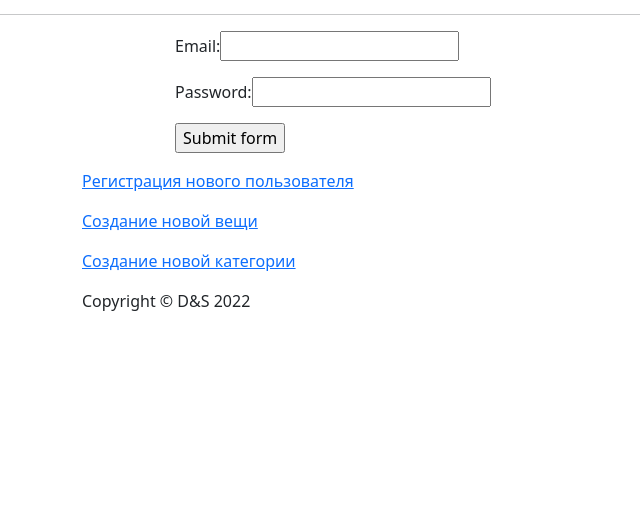
After one commit to DrSamoshin/Assistent, a Flask app: page /login in a window 1280 px wide. The commit adds this page. Shown: the part 50-563 px from the top of the page, without its empty margins (0-640 px from the left). Run offline with Flask 2, Linux system fonts and the light colour scheme.

Commit message:
26_04_2022 v2

```diff
--- a/forms.py
+++ b/forms.py
@@ -6,6 +6,11 @@ from wtforms.validators import DataRequired, URL, Email, NumberRange
 class CreateUserForm(FlaskForm):
     first_name = StringField('First name:', validators=[DataRequired(message='Error')])
     last_name = StringField('Last name:', validators=[DataRequired()])
+    email = StringField('Email:', validators=[Email()])
+    password = PasswordField('Password:', validators=[DataRequired()])
+    submit = SubmitField('Submit form')
+
+class LogInForm(FlaskForm):
     email = StringField('Email:', validators=[Email()])
     password = PasswordField('Password:', validators=[DataRequired()])
     submit = SubmitField('Submit form')
--- a/function.py
+++ b/function.py
@@ -1,26 +1,59 @@
-from flask import url_for, render_template, redirect
-from forms import CreateUserForm, CreateThingForm, CreateCategoryForm
+from flask import url_for, render_template, redirect, flash
+from forms import CreateUserForm, CreateThingForm, CreateCategoryForm, LogInForm
 from main import db
 from models import User, Thing, Category
+from werkzeug.security import generate_password_hash, check_password_hash
 
 def register_user():
     create_user_form = CreateUserForm()
     if create_user_form.validate_on_submit():
-        try:
-            new_user = User(
-                first_name=create_user_form.first_name.data,
-                last_name=create_user_form.last_name.data,
-                email=create_user_form.email.data.lower(),
-                password=create_user_form.password.data,
-            )
-            db.session.add(new_user)
-            db.session.commit()
-            print('Good')
-        except:
-            print('Error')
-        return redirect(url_for('home'))
+        if User.query.filter_by(email=create_user_form.email.data.lower()).first():
+            flash('this email used', 'error')
+            return render_template('register_user.html', form=create_user_form)
+        else:
+            try:
+                password_hash = generate_password_hash(create_user_form.password.data, method='pbkdf2:sha256', salt_length=8)
+                new_user = User(
+                    first_name=create_user_form.first_name.data,
+                    last_name=create_user_form.last_name.data,
+                    email=create_user_form.email.data.lower(),
+                    password=password_hash
+                )
+                db.session.add(new_user)
+                db.session.commit()
+
+            except:
+                print('Error')
+            return redirect(url_for('home'))
     else:
         return render_template('register_user.html', form=create_user_form)
+
+def delete_user(user_id):
+    user_to_delete = User.query.get(user_id)
+    db.session.delete(user_to_delete)
+    db.session.commit()
+    return redirect(url_for('home'))
+
+def login():
+    login_form = LogInForm()
+    if login_form.validate_on_submit():
+        email = login_form.email.data.lower()
+        password = login_form.password.data
+        user = User.query.filter_by(email=email).first()
+        if not user:
+            flash("this email don't used")
+            return redirect(url_for('login'))
+        elif not check_password_hash(user.password, password):
+            flash("this password don't used")
+            return redirect(url_for('login'))
+        else:
+            flash("You are the best")
+            return redirect(url_for('login'))
+    return render_template('login.html', form=login_form)
+
+def logout():
+    return redirect(url_for('home'))
+
 
 def register_thing():
     categories = Category.query.all()
--- a/main.py
+++ b/main.py
@@ -20,6 +20,18 @@ def home():
 @app.route('/register_user', methods=['GET', 'POST'])
 def register_user():
     return function.register_user()
+
+@app.route('/delete_user/<int:user_id>', methods=['GET'])
+def delete_user(user_id):
+    return function.delete_user(user_id)
+
+@app.route('/login', methods=['GET', 'POST'])
+def login():
+    return function.login()
+
+@app.route('/logout', methods=['GET'])
+def logout():
+    return function.logout()
 
 @app.route('/register_thing', methods=['GET', 'POST'])
 def register_thing():
--- a/models.py
+++ b/models.py
@@ -12,13 +12,13 @@ class User(db.Model):
 
     things = relationship('Thing', backref='users')
 
-    def __repr__(self):
-        return f'<user {self.id}>'
+    # def __repr__(self):
+    #     return f'<user {self.id}>'
 
 class Category(db.Model):
     __tablename__ = 'categories'
     id = db.Column(db.Integer, primary_key=True)
-    title_category = db.Column(db.String(20))
+    title_category = db.Column(db.String(20), unique=True)
 
     things = relationship('Thing', backref='categories')
 
--- a/templates/index.html
+++ b/templates/index.html
@@ -16,7 +16,7 @@
     <h3>Users</h3>
     {% for user in users %}
         <div class="post-preview">
-            <p>{{ user.first_name }} {{ user.last_name }}</p>
+            <p>{{ user.first_name }} {{ user.last_name }} <a href="{{url_for('delete_user', user_id=user.id) }}">✘</a></p>
         </div>
     <hr>
     {% endfor %}
--- /dev/null
+++ b/templates/login.html
@@ -0,0 +1,17 @@
+{% include "header.html" %}
+
+<!-- Main Content -->
+
+<div class="container">
+    <div class="col-sm-10 mx-auto">
+        <form method="POST" action="{{ url_for('login') }}" novalidate class="form-contact">
+            {{ form.csrf_token }}
+            <p>{% for message in get_flashed_messages() %}{{message}}{% endfor %}
+            <p>{{ form.email.label }}{{ form.email(size=20) }}
+            <p>{{ form.password.label }}{{ form.password(size=20) }}
+            <p>{{ form.submit(size=20) }}
+        </form>
+    </div>
+</div>
+
+{% include "footer.html" %}
--- a/templates/register_user.html
+++ b/templates/register_user.html
@@ -1,6 +1,7 @@
 {% include "header.html" %}
 
 <!-- Main Content -->
+
 <div class="container">
     <div class="col-sm-10 mx-auto">
         <form method="POST" action="{{ url_for('register_user') }}" novalidate class="form-contact">
@@ -11,6 +12,7 @@
             {% endfor %}
             <p>{{ form.last_name.label }}{{ form.last_name(size=20) }}
             <p>{{ form.email.label }}{{ form.email(size=20) }}
+            {% for message in get_flashed_messages() %}{{message}}{% endfor %}
             <p>{{ form.password.label }}{{ form.password(size=20) }}
             <p>{{ form.submit(size=20) }}
         </form>
```
Also changed, not shown: q.db, 1 other file.
